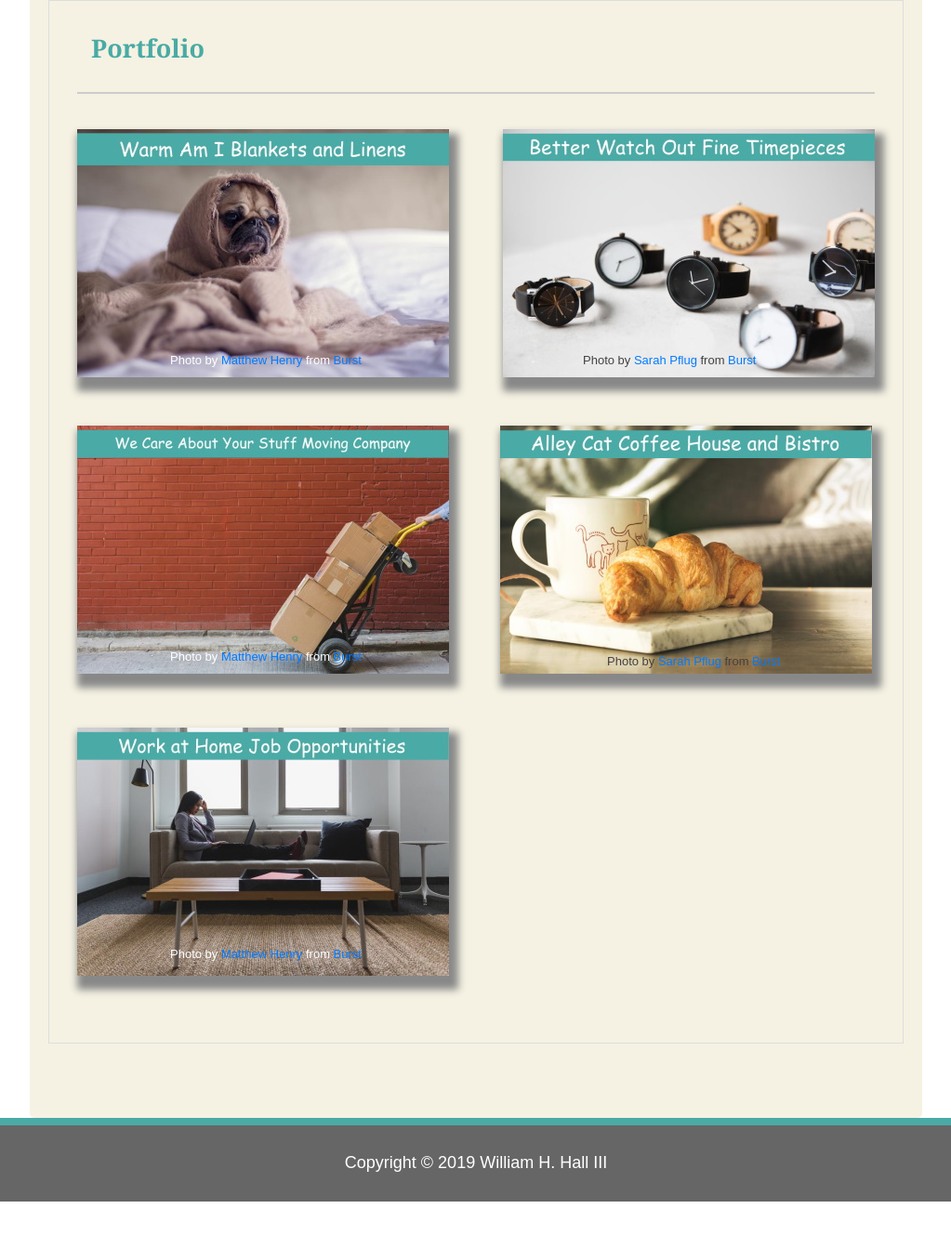
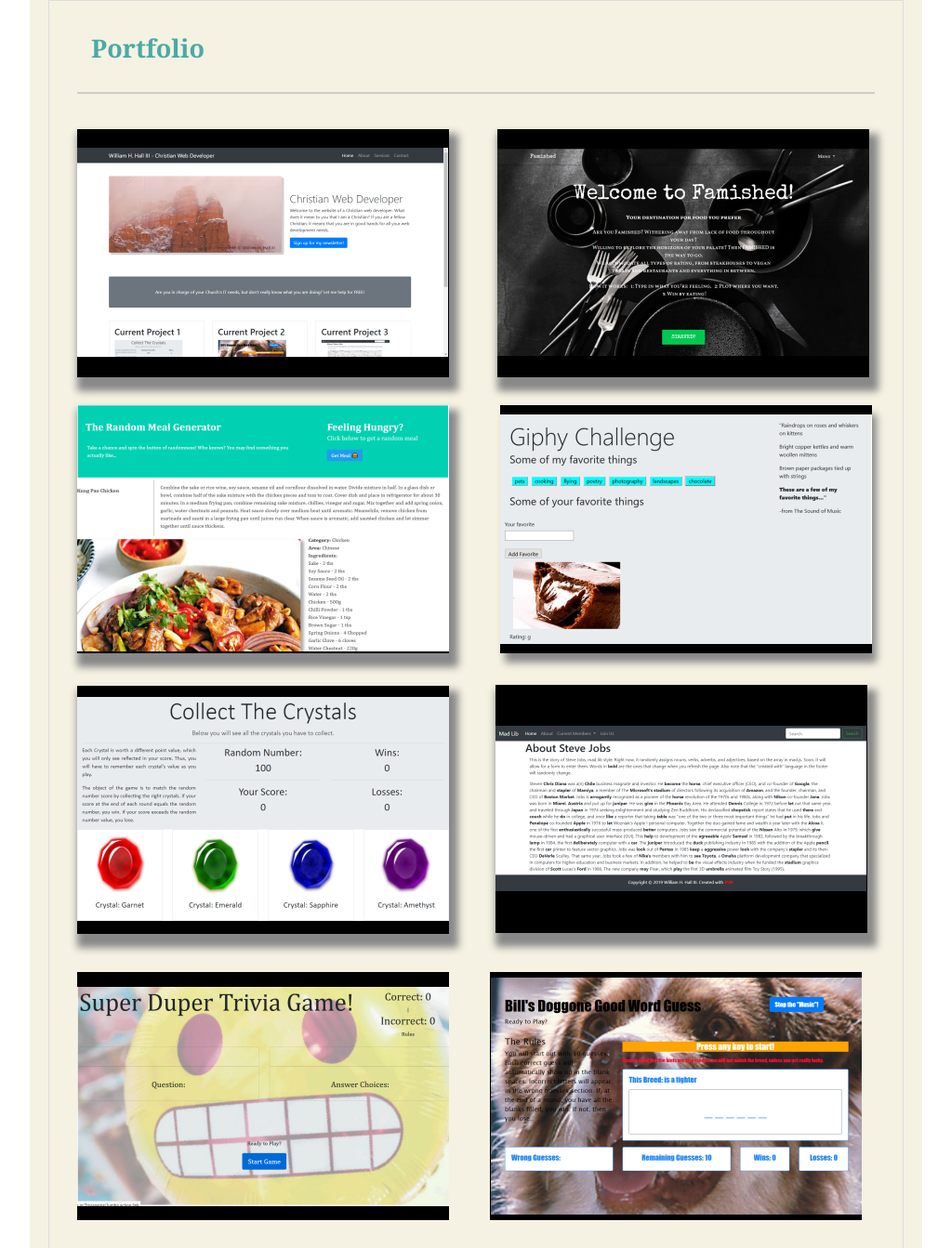
Before and after one commit to flyboy85749/Bootstrap-Portfolio, a plain HTML site: page portfolio.html in a window 1280 px wide. Shown: the part 143-1486 px from the top of the page at 93% size, without its empty margins (128-1151 px from the left). Before the commit the page ends 1436 px from the top, so only its background shows below. Drawn offline with nearby package versions, Linux system fonts and the light colour scheme.

Commit message:
updated site with recent projects

```diff
--- a/assets/css/style.css
+++ b/assets/css/style.css
@@ -134,76 +134,51 @@ section {
 }
 
 .image-1 {
-    float: left;
+
     box-shadow: 5px 10px 8px 5px #888888;
     margin: 30px 5px 30px 0px;
 }
 
-.image-1-credit {
-    position: relative;
-    top: -60px;
-    left: 100px;
-    color: #fff;
-    font-size: 13px;
 
+
+.image-2 {
+
+    box-shadow: 5px 10px 8px 5px #888888;
+    margin: 30px 0px 30px 8px;
 }
 
-.image-2 {
-    float: right;
-    box-shadow: 5px 10px 8px 5px #888888;
-    margin: 30px 0px 30px 5px;
-}
 
-.image-2-credit {
-    position: relative;
-    top: -60px;
-    left: 100px;
-    color: rgb(68, 65, 65);
-    font-size: 13px;
-}
 
 .image-3 {
     box-shadow: 5px 10px 8px 5px #888888;
     margin: 0px 20px 20px 0px;
 }
 
-.image-3-credit {
-    position: relative;
-    top: -50px;
-    left: 100px;
-    color: #fff;
-    font-size: 13px;
-}
+
 
 .image-4 {
-    float: left;
+
     margin-top: 0px;
     margin-left: 5px;
-    box-shadow: 5px 10px 8px 5px #888888;
+    box-shadow: 5px 10px 8px 0px #888888;
 
 }
 
-.image-4-credit {
-    position: relative;
-    top: -25px;
-    left: 120px;
-    color: rgb(70, 65, 65);
-    font-size: 13px;
-}
+
 
 .image-5 {
+
     box-shadow: 5px 10px 8px 5px #888888;
     margin: 15px 615px 20px 0px;
 }
 
-.image-5-credit {
-    position: relative;
-    top: -55px;
-    left: 100px;
-    color: #fff;
-    font-size: 13px;
+.image-6 {
 
+    box-shadow: 5px 10px 8px 5px #888888;
+    margin: -310px 8px 20px 450px;
 }
+
+
 
 input[type=text],
         select {
--- a/portfolio.html
+++ b/portfolio.html
@@ -2,102 +2,124 @@
 <html lang="en">
 
 <head>
-    <meta charset="UTF-8">
-    <meta name="viewport" content="width=device-width, initial-scale=1.0">
-    <meta http-equiv="X-UA-Compatible" content="ie=edge">
+    <meta charset="UTF-8" />
+    <meta name="viewport" content="width=device-width, initial-scale=1.0" />
+    <meta http-equiv="X-UA-Compatible" content="ie=edge" />
     <title>Portfolio Revisited | Portfolio</title>
     <link rel="stylesheet" href="https://stackpath.bootstrapcdn.com/bootstrap/4.3.1/css/bootstrap.min.css"
-        integrity="sha384-ggOyR0iXCbMQv3Xipma34MD+dH/1fQ784/j6cY/iJTQUOhcWr7x9JvoRxT2MZw1T" crossorigin="anonymous">
-    <link rel="stylesheet" type="text/css" href="assets/css/style.css">
+        integrity="sha384-ggOyR0iXCbMQv3Xipma34MD+dH/1fQ784/j6cY/iJTQUOhcWr7x9JvoRxT2MZw1T" crossorigin="anonymous" />
+    <link rel="stylesheet" type="text/css" href="assets/css/style.css" />
 </head>
 
 <body>
-    <header> <!-- put header outside of container, to fill entire window -->
+    <header>
+        <!-- put header outside of container, to fill entire window -->
         <div class="row">
+            <!---------------- row 1 ----------------------------------------->
             <div class="col-5">
                 <h1>William H. Hall III</h1>
-            </div> <!-- end first column first row -->
+            </div>
+            <!-- end first column first row -->
 
-            <div class="col-7">
+            <div class="col-7 collapse-accordion">
                 <ul class="nav">
-                    <li class="nav-item"><a class="nav-link" href="index.html">About</a></li>
-                    <li class="nav-item"><a class="nav-link active" href="portfolio.html">Portfolio</a></li>
-                    <li class="nav-item"><a class="nav-link" href="contact.html">Contact</a></li>
+                    <li class="nav-item">
+                        <a class="nav-link" href="index.html">About</a>
+                    </li>
+                    <li class="nav-item">
+                        <a class="nav-link active" href="portfolio.html">Portfolio</a>
+                    </li>
+                    <li class="nav-item">
+                        <a class="nav-link" href="contact.html">Contact</a>
+                    </li>
                 </ul>
-
-            </div> <!-- and second column first row -->
-        </div> <!-- in the top row, we want our h1 tag and navigation -->
-
-    </header> <!-- and header -->
-    <div class="container"> <!-- begin main content area wrapper -->
-        <div class="row"> <!-- this is the second row of this page -->
-            <div class="col"> <!-- first column second row -->
+            </div>
+            <!-- and second column first row -->
+        </div>
+        <!---------------------------------end row 1 ------------------------------------------>
+        <!-- in the top row, we want our h1 tag and navigation -->
+    </header>
+    <!-- and header -->
+    <div class="container">
+        <!-- begin main content area wrapper -->
+        <div class="row">
+            <!-- this is the second row of this page -->
+            <div class="col">
+                <!-- first column second row -->
                 <section id="main">
                     <h2>Portfolio</h2>
 
-                    <div class="row"> <!-- row 3 of this page -->
-                        <div class="col"><!-- first column row 3 -->
-                            <img class="image-1" src="assets/images/dog-staying-warm.jpg" alt="Dog under blanket">
-                            <span class="image-1-credit"> Photo by <a
-                                    href="https://burst.shopify.com/@matthew_henry?utm_campaign=photo_credit&amp;utm_content=Picture+of+Dog+Staying+Warm+-+Free+Stock+Photo&amp;utm_medium=referral&amp;utm_source=credit">Matthew
-                                    Henry</a> from <a
-                                    href="https://burst.shopify.com/pug?utm_campaign=photo_credit&amp;utm_content=Picture+of+Dog+Staying+Warm+-+Free+Stock+Photo&amp;utm_medium=referral&amp;utm_source=credit">Burst</a>
-                            </span>
+                    <div class="row">
+                        <!-- row 3 of this page -->
+                        <div class="col">
+                            <!-- first column row 3 -->
+                            <a href="https://christianwebdeveloper.com"><img class="image-1" src="assets/images/cwd.png"
+                                    alt="Christian Web Developer Screenshot" /></a>
+                        </div>
+                        <!-- end first column third row -->
+                        <div class="col">
+                            <!-- second column third row -->
+                            <a href="https://flyboy85749.github.io/Project-1/"><img class="image-2"
+                                    src="assets/images/famished.png" alt="Famished App Screenshot" /></a>
 
-                        </div> <!-- end first column third row -->
-                        <div class="col"> <!-- second column third row -->
-                            <img class="image-2" src="assets/images/wrist-watches.jpg" alt="Wrist watches">
+                        </div>
+                        <!-- end second column third row -->
+                    </div>
+                    <!-- end row 3 -->
+                    <div class="row">
+                        <!-- row 4 of this page -->
+                        <div class="col">
+                            <!-- first column fourth row -->
+                            <a href="https://flyboy85749.github.io/Random-Meal/"><img class="image-3"
+                                    src="assets/images/random.png" alt="Random Meal Screenshot" /></a>
+                        </div>
+                        <div class="col">
+                            <a href="https://flyboy85749.github.io/Giphy/"><img class="image-4"
+                                    src="assets/images/giphy.png" alt="Giphy App Screenshot" /></a>
+                        </div>
+                        <!-- end first column fourth row -->
+                    </div>
+                    <div class="row">
+                        <!-- row 5 of this page -->
+                        <div class="col">
+                            <!-- first column fifth row -->
+                            <a href="https://flyboy85749.github.io/unit-4-game/"><img class="image-5"
+                                    src="assets/images/crystal_game.png" alt="Crystal Collector Game Screenshot" /></a>
 
-                            <span class="image-2-credit">Photo by <a
-                                    href="https://burst.shopify.com/@sarahpflugphoto?utm_campaign=photo_credit&amp;utm_content=Picture+of+Wrist+Watches+-+Free+Stock+Photo&amp;utm_medium=referral&amp;utm_source=credit">Sarah
-                                    Pflug</a> from <a
-                                    href="https://burst.shopify.com/calendar?utm_campaign=photo_credit&amp;utm_content=Picture+of+Wrist+Watches+-+Free+Stock+Photo&amp;utm_medium=referral&amp;utm_source=credit">Burst</a>
-                            </span>
-                        </div> <!-- end second column third row -->
-                    </div> <!-- end row 3 -->
-                    <div class="row"> <!-- row 4 of this page -->
-                        <div class="col"> <!-- first column fourth row -->
-                            <img class="image-3" src="assets/images/shipping-boxes-in-front-of-red-brick.jpg"
-                                alt="Shipping boxes on dolly in front of red brick">
-                            <span class="image-3-credit">Photo by <a
-                                    href="https://burst.shopify.com/@matthew_henry?utm_campaign=photo_credit&amp;utm_content=Free+Shipping+Boxes+In+Front+Of+Red+Brick+Photo+%E2%80%94+High+Res+Pictures&amp;utm_medium=referral&amp;utm_source=credit">Matthew
-                                    Henry</a> from <a
-                                    href="https://burst.shopify.com/business?utm_campaign=photo_credit&amp;utm_content=Free+Shipping+Boxes+In+Front+Of+Red+Brick+Photo+%E2%80%94+High+Res+Pictures&amp;utm_medium=referral&amp;utm_source=credit">Burst</a>
-                            </span>
-                        </div> <!-- end first column fourth row -->
-                        <div class="col"> <!-- second column fourth row -->
-                            <img class="image-4" src="assets/images/croissant-coffee.jpg"
-                                alt="Coffee mug and croissant">
-                            <span class="image-4-credit">Photo by <a
-                                    href="https://burst.shopify.com/@sarahpflugphoto?utm_campaign=photo_credit&amp;utm_content=High+Res+Croissant+Coffee+Picture+%E2%80%94+Free+Images&amp;utm_medium=referral&amp;utm_source=credit">Sarah
-                                    Pflug</a> from <a
-                                    href="https://burst.shopify.com/home?utm_campaign=photo_credit&amp;utm_content=High+Res+Croissant+Coffee+Picture+%E2%80%94+Free+Images&amp;utm_medium=referral&amp;utm_source=credit">Burst</a>
-                            </span>
-                        </div> <!-- end second column fourth row -->
-                    </div> <!-- end row 4 -->
-                    <div class="row"> <!-- row 5 this page -->
-                        <div class="col"> <!-- first column row 5 -->
-                        <img class="image-5" src="assets/images/woman-relaxed-work.jpg"
-                            alt="Woman with laptop on couch">
-                        <span class="image-5-credit">Photo by <a
-                                href="https://burst.shopify.com/@matthew_henry?utm_campaign=photo_credit&amp;utm_content=Free+Woman+Relaxed+Work+Image%3A+Stunning+Photography&amp;utm_medium=referral&amp;utm_source=credit">Matthew
-                                Henry</a> from <a
-                                href="https://burst.shopify.com/professional?utm_campaign=photo_credit&amp;utm_content=Free+Woman+Relaxed+Work+Image%3A+Stunning+Photography&amp;utm_medium=referral&amp;utm_source=credit">Burst</a>
-                        </span>
-                    </div> <!-- end first column row 5 -->
-                    </div> <!-- end row 5" -->
-                </section> <!-- end main section -->
-            </div> <!-- end first column second row -->
-        </div> <!-- end row -->
+                        </div>
+                        <div class="col">
+                            <a href="https://flyboy85749.github.io/practice/"><img class="image-6"
+                                    src="assets/images/mad_lib.png" alt="Mad Lib Game Screenshot" /></a>
+                        </div>
+                        <!-- end first column fifth row -->
+                    </div>
+                    <!-- end second column fifth row -->
+                    <div class="row">
+                        <!-- row 6 of this page -->
+                        <div class="col">
+                            <!-- first column sixth row -->
+                            <a href="https://flyboy85749.github.io/Triviagame/"><img class="image-7"
+                                    src="assets/images/trivia.png" alt="Trivia Game Screenshot" /></a>
+                        </div>
+                        <div class="col">
+                            <a href="https://flyboy85749.github.io/word-guess-game/"><img class="image-8"
+                                    src="assets/images/doggone.png" alt="Word Guess Game Screenshot" /></a>
+                        </div>
+                        <!-- end first column sixth row -->
+                    </div>
 
-    </div> <!-- end container div -->
+                </section>
+                <!-- end main section -->
+            </div>
+            <!-- end first column second row -->
+        </div>
+        <!-- end row -->
+    </div>
+    <!-- end container div -->
 
     <footer>
         <p>Copyright &copy; 2019 William H. Hall III</p>
     </footer>
-
-
-
 </body>
 
 </html>
```
Also changed, not shown: contact.html (+1 -1 lines), index.html (+9 -5 lines), assets/images/bill_small.jpg (added), assets/images/crystal_game.png (added), assets/images/cwd.png (added), assets/images/doggone.png (added), assets/images/famished.png (added), assets/images/giphy.png (added), assets/images/mad_lib.png (added), assets/images/random.png (added), assets/images/trivia.png (added), 1 other file.
